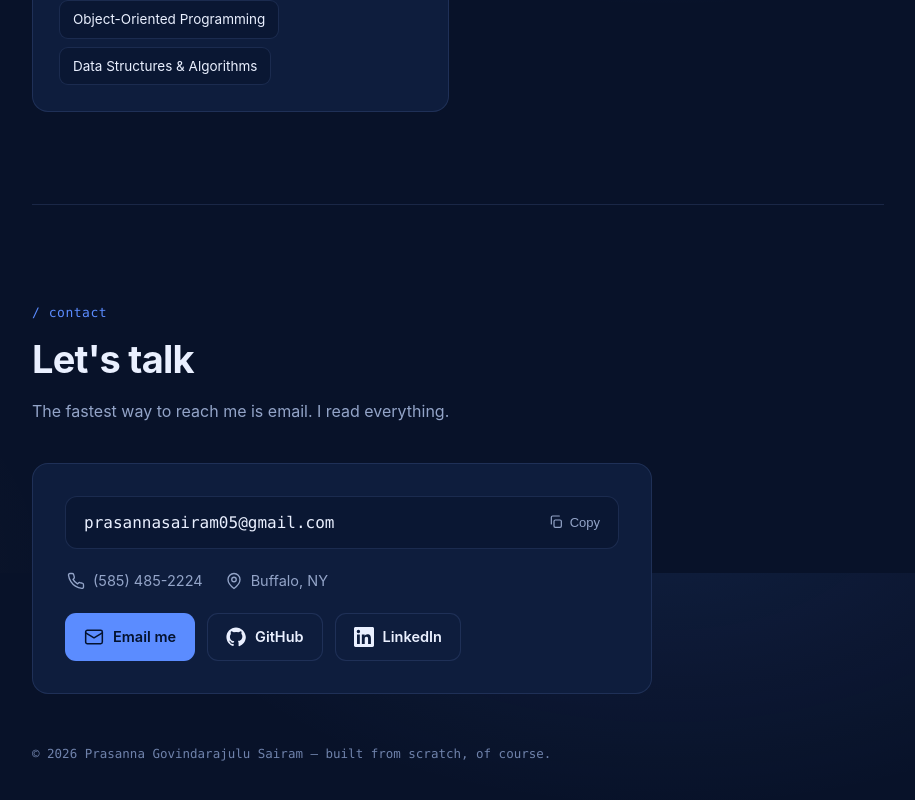
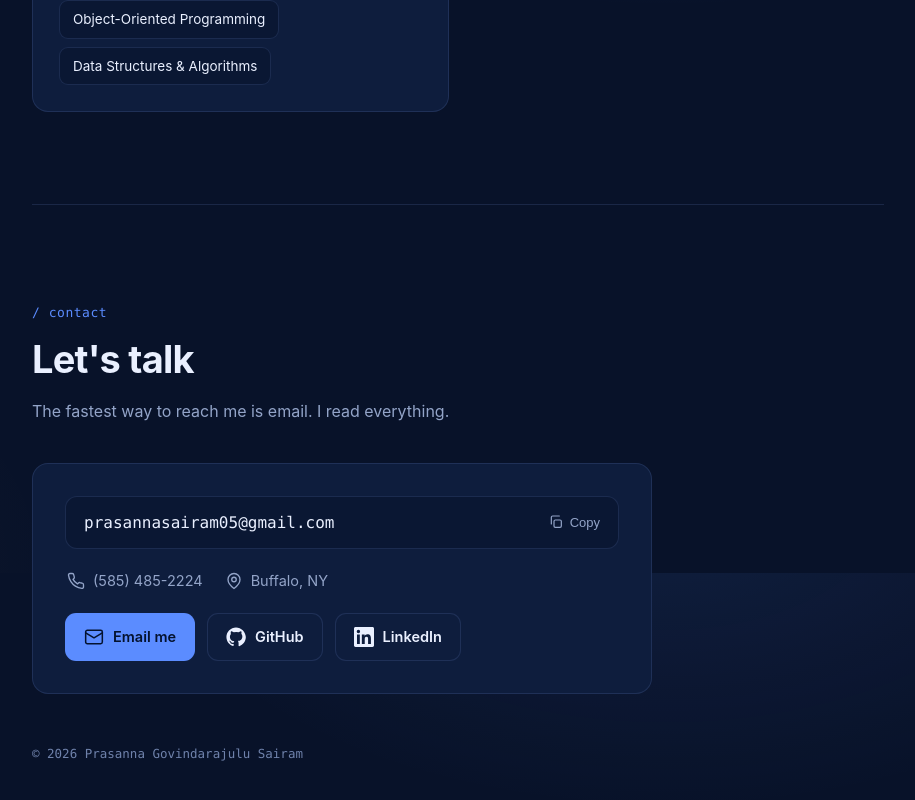
Before and after one commit to prasannaman44/website, a React (Vite) app: page / in a window 1280 px wide. Shown: the part 5827-6627 px from the top of the page, without its empty margins (332-1247 px from the left). Built offline with nearby package versions, Linux system fonts and the light colour scheme.

Commit message:
Refine footer and simplify gitignore

```diff
--- a/src/App.jsx
+++ b/src/App.jsx
@@ -805,7 +805,7 @@ export default function App() {
             </div>
 
             <footer className="footer mono">
-              © {new Date().getFullYear()} {PROFILE.fullName} — built from scratch, of course.
+              © {new Date().getFullYear()} {PROFILE.fullName}
             </footer>
           </section>
         </main>
```
Also changed, not shown: 1 other file (tests, documents, lock files or other folders).
